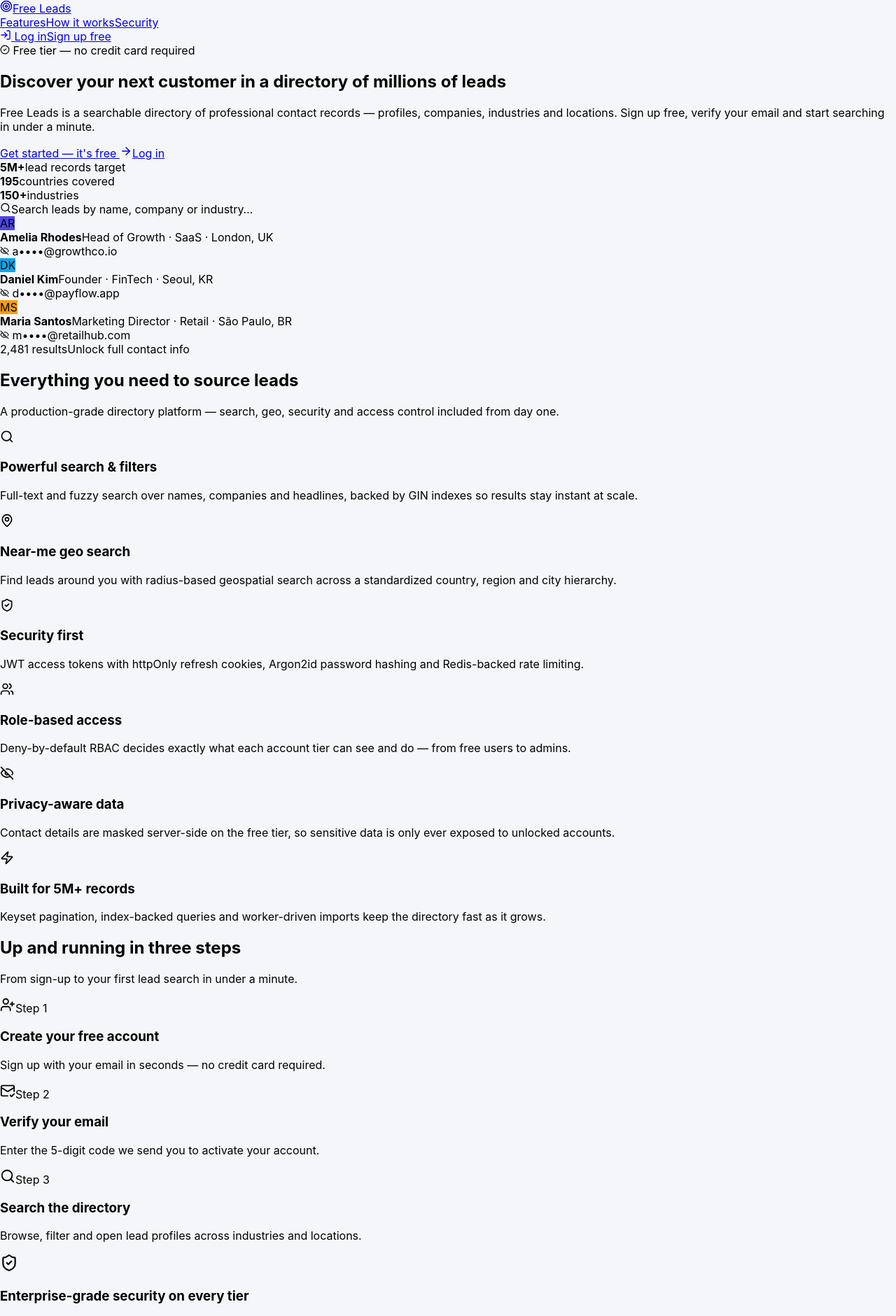
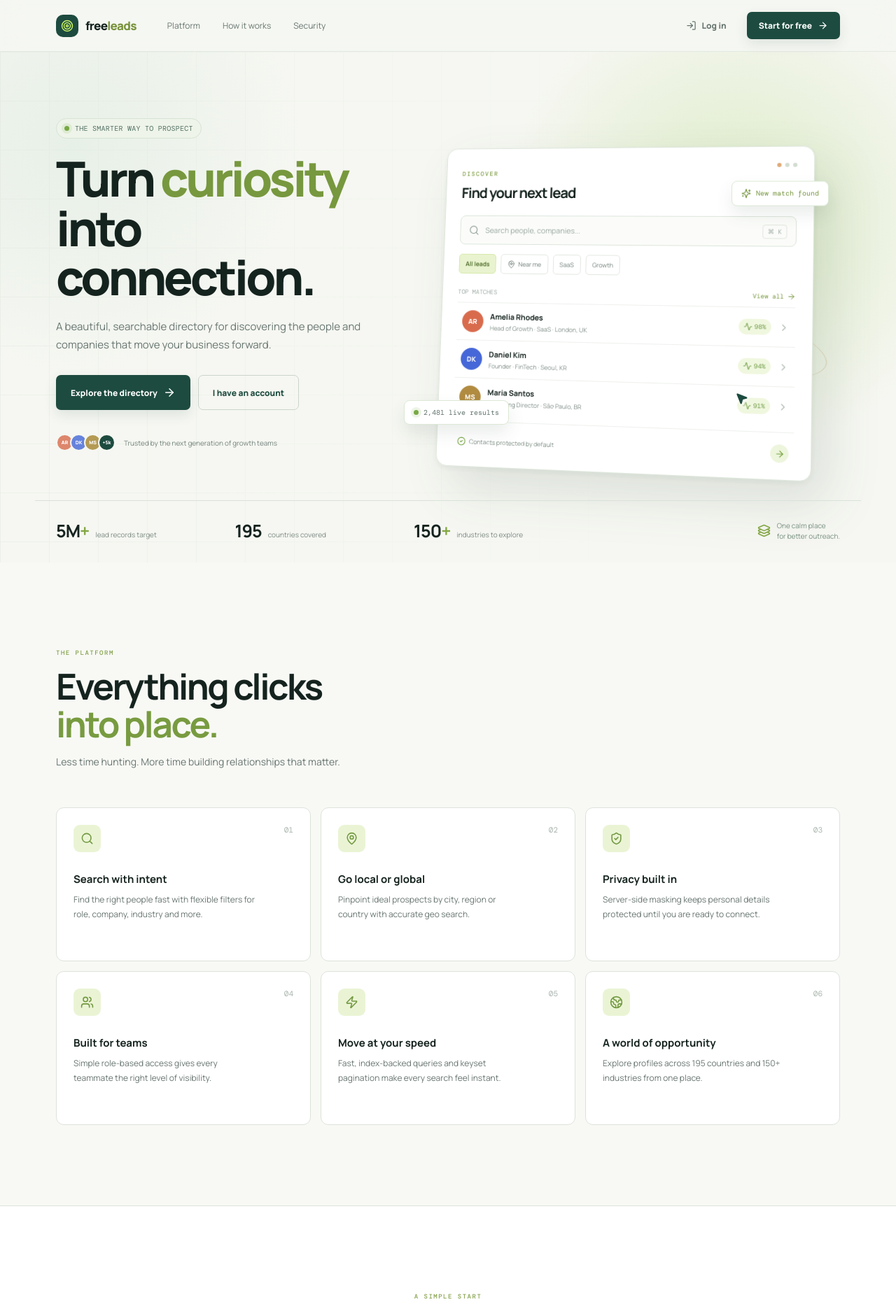
Before and after one commit to saifullahkhancs/free-leads, a React (Vite) app in the folder frontend/: page / in a window 1280 px wide. Shown: the top 1881 px of the page at 70% size. Built offline with nearby package versions, Linux system fonts and the light colour scheme; no server answers.

Commit message:
Redesign leads landing page with animated 3D preview
Co-authored-by: arena-agent <297053741+arena-agent@users.noreply.github.com>

```diff
--- a/frontend/src/main.jsx
+++ b/frontend/src/main.jsx
@@ -1,6 +1,8 @@
 import React from "react";
 import ReactDOM from "react-dom/client";
 import App from "./App.jsx";
+import "./styles/auth.css";
+import "./styles/landing.css";
 
 ReactDOM.createRoot(document.getElementById("root")).render(
   <React.StrictMode>
--- a/frontend/src/pages/LandingPage.jsx
+++ b/frontend/src/pages/LandingPage.jsx
@@ -1,315 +1,112 @@
 import { Link } from "react-router-dom";
 import {
+  Activity,
+  ArrowRight,
+  Check,
+  CheckCircle2,
+  ChevronRight,
+  EyeOff,
+  Globe2,
+  Layers3,
+  LogIn,
+  MailCheck,
+  MapPin,
+  MousePointer2,
+  Search,
+  ShieldCheck,
+  Sparkles,
   Target,
-  Search,
-  MapPin,
-  ShieldCheck,
+  UserPlus,
   Users,
-  EyeOff,
   Zap,
-  ArrowRight,
-  MailCheck,
-  UserPlus,
-  LogIn,
-  CheckCircle2,
 } from "lucide-react";
 import { useAuth } from "../context/AuthContext";
 
 const FEATURES = [
-  {
-    icon: Search,
-    title: "Powerful search & filters",
-    text: "Full-text and fuzzy search over names, companies and headlines, backed by GIN indexes so results stay instant at scale.",
-  },
-  {
-    icon: MapPin,
-    title: "Near-me geo search",
-    text: "Find leads around you with radius-based geospatial search across a standardized country, region and city hierarchy.",
-  },
-  {
-    icon: ShieldCheck,
-    title: "Security first",
-    text: "JWT access tokens with httpOnly refresh cookies, Argon2id password hashing and Redis-backed rate limiting.",
-  },
-  {
-    icon: Users,
-    title: "Role-based access",
-    text: "Deny-by-default RBAC decides exactly what each account tier can see and do — from free users to admins.",
-  },
-  {
-    icon: EyeOff,
-    title: "Privacy-aware data",
-    text: "Contact details are masked server-side on the free tier, so sensitive data is only ever exposed to unlocked accounts.",
-  },
-  {
-    icon: Zap,
-    title: "Built for 5M+ records",
-    text: "Keyset pagination, index-backed queries and worker-driven imports keep the directory fast as it grows.",
-  },
+  { icon: Search, number: "01", title: "Search with intent", text: "Find the right people fast with flexible filters for role, company, industry and more." },
+  { icon: MapPin, number: "02", title: "Go local or global", text: "Pinpoint ideal prospects by city, region or country with accurate geo search." },
+  { icon: ShieldCheck, number: "03", title: "Privacy built in", text: "Server-side masking keeps personal details protected until you are ready to connect." },
+  { icon: Users, number: "04", title: "Built for teams", text: "Simple role-based access gives every teammate the right level of visibility." },
+  { icon: Zap, number: "05", title: "Move at your speed", text: "Fast, index-backed queries and keyset pagination make every search feel instant." },
+  { icon: Globe2, number: "06", title: "A world of opportunity", text: "Explore profiles across 195 countries and 150+ industries from one place." },
 ];
 
 const STEPS = [
-  {
-    icon: UserPlus,
-    step: "Step 1",
-    title: "Create your free account",
-    text: "Sign up with your email in seconds — no credit card required.",
-  },
-  {
-    icon: MailCheck,
-    step: "Step 2",
-    title: "Verify your email",
-    text: "Enter the 5-digit code we send you to activate your account.",
-  },
-  {
-    icon: Search,
-    step: "Step 3",
-    title: "Search the directory",
-    text: "Browse, filter and open lead profiles across industries and locations.",
-  },
+  { icon: UserPlus, title: "Create your free account", text: "No credit card. Just your email and a few seconds." },
+  { icon: MailCheck, title: "Verify and unlock", text: "Confirm your email to activate your workspace." },
+  { icon: Search, title: "Find your next yes", text: "Search, filter and start meaningful conversations." },
 ];
+
+function LeadRow({ initials, name, role, location, color, score }) {
+  return (
+    <div className="lead-row">
+      <span className="lead-avatar" style={{ background: color }}>{initials}</span>
+      <span className="lead-info"><strong>{name}</strong><small>{role} · {location}</small></span>
+      <span className="lead-score"><Activity size={12} /> {score}%</span>
+      <ChevronRight size={15} className="lead-arrow" />
+    </div>
+  );
+}
 
 export default function LandingPage() {
   const { isAuthenticated, user } = useAuth();
+  const dashboardPath = user?.roles?.some((r) => ["admin", "super_admin"].includes(r)) ? "/admin" : "/app";
 
   return (
     <div className="landing">
-      {/* ---------------- Header ---------------- */}
       <header className="landing-header">
         <div className="landing-container landing-header-inner">
-          <Link to="/" className="brand">
-            <span className="brand-badge">
-              <Target size={18} />
-            </span>
-            <span className="brand-name">Free Leads</span>
-          </Link>
-
-          <nav className="landing-nav">
-            <a href="#features">Features</a>
-            <a href="#how-it-works">How it works</a>
-            <a href="#security">Security</a>
-          </nav>
-
+          <Link to="/" className="brand"><span className="brand-badge"><Target size={18} /></span><span className="brand-name">free<span>leads</span></span></Link>
+          <nav className="landing-nav"><a href="#features">Platform</a><a href="#how-it-works">How it works</a><a href="#security">Security</a></nav>
           <div className="landing-auth-actions">
-            {isAuthenticated ? (
-              <>
-                <span className="landing-user-email">{user?.email}</span>
-                <Link
-                  to={user?.roles?.some((r) => ["admin", "super_admin"].includes(r)) ? "/admin" : "/app"}
-                  className="btn btn-primary"
-                >
-                  Open dashboard <ArrowRight size={16} />
-                </Link>
-              </>
-            ) : (
-              <>
-                <Link to="/login" className="btn btn-ghost">
-                  <LogIn size={16} /> Log in
-                </Link>
-                <Link to="/signup" className="btn btn-primary">
-                  Sign up free
-                </Link>
-              </>
-            )}
+            {isAuthenticated ? <Link to={dashboardPath} className="btn btn-primary">Open workspace <ArrowRight size={15} /></Link> : <><Link to="/login" className="btn btn-ghost"><LogIn size={15} /> Log in</Link><Link to="/signup" className="btn btn-primary">Start for free <ArrowRight size={15} /></Link></>}
           </div>
         </div>
       </header>
 
-      {/* ---------------- Hero ---------------- */}
+      <main>
         <section className="landing-hero">
+          <div className="hero-grid-bg" />
           <div className="landing-container landing-hero-grid">
             <div className="landing-hero-copy">
-            <span className="hero-badge">
-              <CheckCircle2 size={14} /> Free tier — no credit card required
-            </span>
-            <h1>
-              Discover your next customer in a directory of{" "}
-              <span className="accent">millions of leads</span>
-            </h1>
-            <p className="hero-sub">
-              Free Leads is a searchable directory of professional contact
-              records — profiles, companies, industries and locations. Sign up
-              free, verify your email and start searching in under a minute.
-            </p>
+              <span className="hero-badge"><span className="pulse-dot" /> The smarter way to prospect</span>
+              <h1>Turn <span className="accent">curiosity</span><br />into connection.</h1>
+              <p className="hero-sub">A beautiful, searchable directory for discovering the people and companies that move your business forward.</p>
               <div className="hero-ctas">
-              {!isAuthenticated && (
-                <Link to="/signup" className="btn btn-primary btn-lg">
-                  Get started — it's free <ArrowRight size={18} />
-                </Link>
-              )}
-              <Link
-                to={isAuthenticated ? "/app" : "/login"}
-                className="btn btn-outline btn-lg"
-              >
-                {isAuthenticated ? "Go to my dashboard" : "Log in"}
-              </Link>
+                {!isAuthenticated && <Link to="/signup" className="btn btn-primary btn-lg">Explore the directory <ArrowRight size={18} /></Link>}
+                <Link to={isAuthenticated ? dashboardPath : "/login"} className="btn btn-outline btn-lg">{isAuthenticated ? "Go to workspace" : "I have an account"}</Link>
               </div>
-            <div className="hero-stats">
-              <div className="hero-stat">
-                <strong>5M+</strong>
-                <span>lead records target</span>
+              <div className="hero-proof"><div className="proof-avatars"><span>AR</span><span>DK</span><span>MS</span><span>+5k</span></div><span>Trusted by the next generation of growth teams</span></div>
             </div>
-              <div className="hero-stat">
-                <strong>195</strong>
-                <span>countries covered</span>
+
+            <div className="hero-visual" aria-label="Animated preview of the Free Leads directory">
+              <div className="orbit orbit-one" /><div className="orbit orbit-two" />
+              <div className="float-chip chip-top"><Sparkles size={14} /> New match found</div>
+              <div className="float-chip chip-bottom"><span className="mini-green-dot" /> 2,481 live results</div>
+              <div className="directory-card">
+                <div className="directory-top"><div><span className="eyebrow">DISCOVER</span><h3>Find your next lead</h3></div><span className="window-dots"><i /><i /><i /></span></div>
+                <div className="directory-search"><Search size={16} /><span>Search people, companies...</span><kbd>⌘ K</kbd></div>
+                <div className="filter-row"><span className="filter active">All leads</span><span className="filter"><MapPin size={12} /> Near me</span><span className="filter">SaaS</span><span className="filter">Growth</span></div>
+                <div className="results-label"><span>TOP MATCHES</span><span>View all <ArrowRight size={12} /></span></div>
+                <LeadRow initials="AR" name="Amelia Rhodes" role="Head of Growth · SaaS" location="London, UK" color="#d96b4d" score="98" />
+                <LeadRow initials="DK" name="Daniel Kim" role="Founder · FinTech" location="Seoul, KR" color="#4667d8" score="94" />
+                <LeadRow initials="MS" name="Maria Santos" role="Marketing Director" location="São Paulo, BR" color="#b18b40" score="91" />
+                <div className="directory-footer"><span><CheckCircle2 size={13} /> Contacts protected by default</span><span className="footer-arrow"><ArrowRight size={14} /></span></div>
               </div>
-              <div className="hero-stat">
-                <strong>150+</strong>
-                <span>industries</span>
+              <span className="cursor"><MousePointer2 size={19} fill="currentColor" /></span>
             </div>
           </div>
-          </div>
-
-          {/* Mock product preview */}
-          <div className="hero-preview" aria-hidden="true">
-            <div className="preview-search">
-              <Search size={16} />
-              <span>Search leads by name, company or industry…</span>
-            </div>
-
-            {[
-              {
-                initials: "AR",
-                color: "#4f46e5",
-                name: "Amelia Rhodes",
-                meta: "Head of Growth · SaaS · London, UK",
-                masked: "a••••@growthco.io",
-              },
-              {
-                initials: "DK",
-                color: "#0ea5e9",
-                name: "Daniel Kim",
-                meta: "Founder · FinTech · Seoul, KR",
-                masked: "d••••@payflow.app",
-              },
-              {
-                initials: "MS",
-                color: "#f59e0b",
-                name: "Maria Santos",
-                meta: "Marketing Director · Retail · São Paulo, BR",
-                masked: "m••••@retailhub.com",
-              },
-            ].map((lead) => (
-              <div className="preview-row" key={lead.name}>
-                <span className="preview-avatar" style={{ background: lead.color }}>
-                  {lead.initials}
-                </span>
-                <div className="preview-meta">
-                  <strong>{lead.name}</strong>
-                  <span>{lead.meta}</span>
-                </div>
-                <span className="preview-masked">
-                  <EyeOff size={13} /> {lead.masked}
-                </span>
-              </div>
-            ))}
-
-            <div className="preview-footer">
-              <span className="preview-count">2,481 results</span>
-              <span className="preview-unlock">Unlock full contact info</span>
-            </div>
-          </div>
-        </div>
+          <div className="landing-container stat-strip"><div><strong>5M<span>+</span></strong><small>lead records target</small></div><div><strong>195</strong><small>countries covered</small></div><div><strong>150<span>+</span></strong><small>industries to explore</small></div><div className="stat-note"><Layers3 size={19} /><span>One calm place<br />for better outreach.</span></div></div>
         </section>
 
-      {/* ---------------- Features ---------------- */}
-      <section id="features" className="landing-section">
-        <div className="landing-container">
-          <div className="section-heading">
-            <h2>Everything you need to source leads</h2>
-            <p>
-              A production-grade directory platform — search, geo, security and
-              access control included from day one.
-            </p>
-          </div>
-          <div className="features-grid">
-            {FEATURES.map(({ icon: Icon, title, text }) => (
-              <div className="feature-card" key={title}>
-                <span className="feature-icon">
-                  <Icon size={20} />
-                </span>
-                <h3>{title}</h3>
-                <p>{text}</p>
-              </div>
-            ))}
-          </div>
-        </div>
-      </section>
+        <section id="features" className="landing-section features-section"><div className="landing-container"><div className="section-heading left"><span className="section-kicker">THE PLATFORM</span><h2>Everything clicks<br /><em>into place.</em></h2><p>Less time hunting. More time building relationships that matter.</p></div><div className="features-grid">{FEATURES.map(({ icon: Icon, title, text, number }) => <article className="feature-card" key={title}><div className="feature-card-top"><span className="feature-icon"><Icon size={19} /></span><span className="feature-number">{number}</span></div><h3>{title}</h3><p>{text}</p><span className="feature-line" /></article>)}</div></div></section>
 
-      {/* ---------------- How it works ---------------- */}
-      <section id="how-it-works" className="landing-section landing-section-alt">
-        <div className="landing-container">
-          <div className="section-heading">
-            <h2>Up and running in three steps</h2>
-            <p>From sign-up to your first lead search in under a minute.</p>
-          </div>
-          <div className="steps-grid">
-            {STEPS.map(({ icon: Icon, step, title, text }) => (
-              <div className="step-card" key={title}>
-                <span className="step-icon">
-                  <Icon size={22} />
-                </span>
-                <span className="step-label">{step}</span>
-                <h3>{title}</h3>
-                <p>{text}</p>
-              </div>
-            ))}
-          </div>
-        </div>
-      </section>
+        <section id="how-it-works" className="landing-section landing-section-alt"><div className="landing-container"><div className="section-heading"><span className="section-kicker">A SIMPLE START</span><h2>From zero to<br /><em>your next lead.</em></h2><p>Everything you need to start a conversation, without the busywork.</p></div><div className="steps-grid">{STEPS.map(({ icon: Icon, title, text }, index) => <div className="step-card" key={title}><div className="step-number">0{index + 1}</div><span className="step-icon"><Icon size={21} /></span><h3>{title}</h3><p>{text}</p>{index < 2 && <span className="step-connector"><ArrowRight size={16} /></span>}</div>)}</div></div></section>
 
-      {/* ---------------- Security strip ---------------- */}
-      <section id="security" className="landing-section">
-        <div className="landing-container security-band">
-          <span className="security-icon">
-            <ShieldCheck size={26} />
-          </span>
-          <div>
-            <h3>Enterprise-grade security on every tier</h3>
-            <p>
-              Argon2id password hashing · JWT access + httpOnly refresh cookies ·
-              deny-by-default RBAC · Redis rate limiting · server-side PII masking.
-            </p>
-          </div>
-        </div>
-      </section>
-
-      {/* ---------------- Final CTA ---------------- */}
-      <section className="landing-cta">
-        <div className="landing-container landing-cta-inner">
-          <h2>Ready to meet your next lead?</h2>
-          <p>Create a free account and start searching the directory today.</p>
-          <div className="hero-ctas center">
-            {!isAuthenticated ? (
-              <>
-                <Link to="/signup" className="btn btn-light btn-lg">
-                  Sign up free <ArrowRight size={18} />
-                </Link>
-                <Link to="/login" className="btn btn-outline-light btn-lg">
-                  Log in
-                </Link>
-              </>
-            ) : (
-              <Link to="/app" className="btn btn-light btn-lg">
-                Open dashboard <ArrowRight size={18} />
-              </Link>
-            )}
-          </div>
-        </div>
-      </section>
-
-      {/* ---------------- Footer ---------------- */}
-      <footer className="landing-footer">
-        <div className="landing-container landing-footer-inner">
-          <span className="brand">
-            <span className="brand-badge">
-              <Target size={14} />
-            </span>
-            <span className="brand-name">Free Leads</span>
-          </span>
-          <p>© {new Date().getFullYear()} Free Leads. All rights reserved.</p>
-        </div>
-      </footer>
+        <section id="security" className="landing-section security-section"><div className="landing-container security-band"><span className="security-icon"><ShieldCheck size={25} /></span><div><span className="section-kicker">TRUST, ALWAYS</span><h3>Enterprise-grade security, quietly working in the background.</h3><p>Argon2id password hashing · JWT access + httpOnly refresh cookies · deny-by-default RBAC · Redis rate limiting · server-side PII masking.</p></div><Check size={22} className="security-check" /></div></section>
+        <section className="landing-cta"><div className="landing-container landing-cta-inner"><span className="section-kicker">YOUR NEXT CHAPTER</span><h2>Good leads are<br /><em>closer than you think.</em></h2><p>Join the directory built to make prospecting feel human again.</p><div className="hero-ctas center">{isAuthenticated ? <Link to={dashboardPath} className="btn btn-light btn-lg">Open workspace <ArrowRight size={18} /></Link> : <><Link to="/signup" className="btn btn-light btn-lg">Start exploring free <ArrowRight size={18} /></Link><Link to="/login" className="btn btn-outline-light btn-lg">Log in</Link></>}</div></div></section>
+      </main>
+      <footer className="landing-footer"><div className="landing-container landing-footer-inner"><span className="brand"><span className="brand-badge"><Target size={14} /></span><span className="brand-name">free<span>leads</span></span></span><p>© {new Date().getFullYear()} Free Leads · Find better. Connect sooner.</p></div></footer>
     </div>
   );
 }
```
Also changed, not shown: frontend/src/styles/landing.css. Lines whose indentation alone changed are shown as unchanged.
